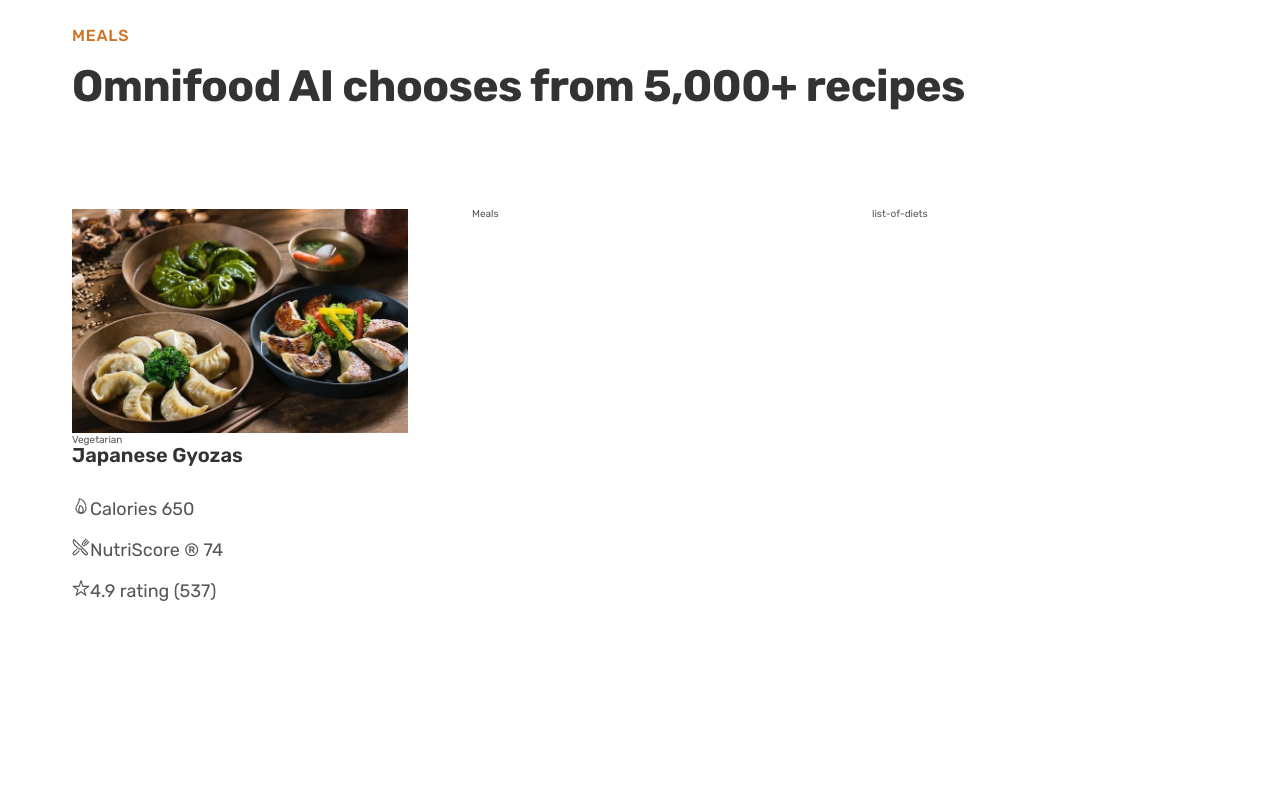
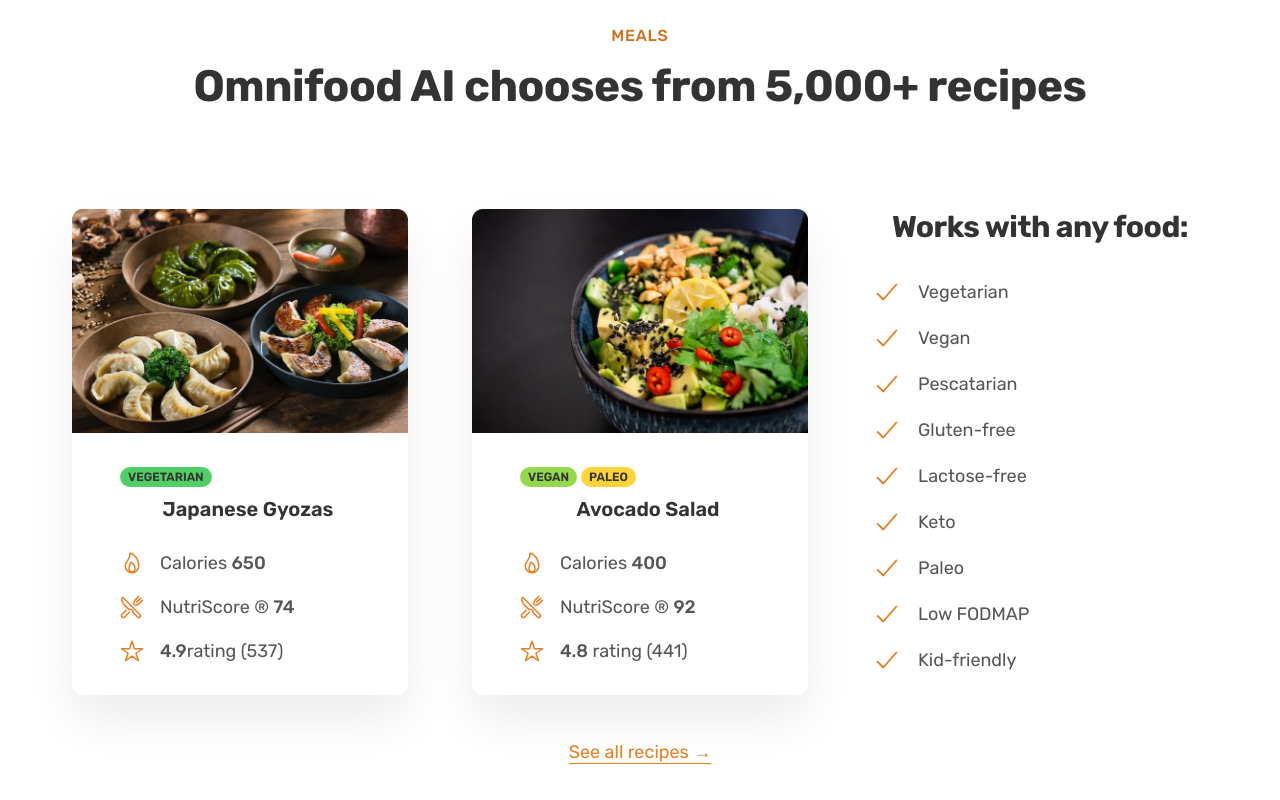
Before and after one commit to Ravikumar7210/landing_pages, a plain HTML site: page omnifood_landingpage/index.html in a window 1280 px wide. Shown: the part 2601-3401 px from the top of the page. Drawn offline with nearby package versions, Linux system fonts and the light colour scheme.

Commit message:
meals sextion completed and added

```diff
--- a/omnifood_landingpage/index.html
+++ b/omnifood_landingpage/index.html
@@ -194,39 +194,147 @@
             />
           </div>
         </div>
-        <section class="section-meals">
+        <section class="section-meals center-text">
           <div class="container">
             <span class="subheading">meals</span>
             <h2 class="heading-secondary">
               Omnifood AI chooses from 5,000+ recipes
             </h2>
           </div>
-          <div class="container grid grid--3-cols">
+          <div class="container grid grid--3-cols margin-bootom-md">
             <div class="meal">
               <img
                 class="meal-img"
                 src="/landing_pages/omnifood_landingpage/content/img/meals/meal-1.jpg"
                 alt="meal-1-image"
               />
-              <span class="tag">Vegetarian</span>
-              <p class="meal-title">Japanese Gyozas</p>
-              <ul class="meals-attributes">
-                <li class="meal-attribute">
-                  <ion-icon name="flame-outline"></ion-icon
-                  ><span>Calories 650</span>
+              <div class="meal-content">
+                <div class="meal-tags">
+                  <span class="tag tag-vegetarian">Vegetarian</span>
+                </div>
+                <p class="meal-title">Japanese Gyozas</p>
+                <ul class="meals-attributes">
+                  <li class="meal-attribute">
+                    <ion-icon class="meal-icon" name="flame-outline"></ion-icon
+                    ><span>Calories <strong>650</strong> </span>
+                  </li>
+                  <li class="meal-attribute">
+                    <ion-icon
+                      class="meal-icon"
+                      name="restaurant-outline"
+                    ></ion-icon
+                    ><span>NutriScore &reg; <strong>74</strong> </span>
+                  </li>
+                  <li class="meal-attribute">
+                    <ion-icon class="meal-icon" name="star-outline"></ion-icon
+                    ><span> <strong>4.9</strong>rating (537)</span>
+                  </li>
+                </ul>
+              </div>
+            </div>
+
+            <div class="meal">
+              <img
+                class="meal-img"
+                src="/landing_pages/omnifood_landingpage/content/img/meals/meal-2.jpg"
+                alt="meal-1-image"
+              />
+              <div class="meal-content">
+                <div class="meal-tags">
+                  <span class="tag tag--vegan">Vegan</span>
+                  <span class="tag tag--paleo">Paleo</span>
+                </div>
+                <p class="meal-title">Avocado Salad</p>
+                <ul class="meals-attributes">
+                  <li class="meal-attribute">
+                    <ion-icon class="meal-icon" name="flame-outline"></ion-icon
+                    ><span>Calories <strong>400</strong> </span>
+                  </li>
+                  <li class="meal-attribute">
+                    <ion-icon
+                      class="meal-icon"
+                      name="restaurant-outline"
+                    ></ion-icon
+                    ><span>NutriScore &reg; <strong>92</strong> </span>
+                  </li>
+                  <li class="meal-attribute">
+                    <ion-icon class="meal-icon" name="star-outline"></ion-icon
+                    ><span> <strong>4.8</strong> rating (441)</span>
+                  </li>
+                </ul>
+              </div>
+            </div>
+            <div class="diets">
+              <h3 class="heading-tertiary">Works with any food:</h3>
+              <ul class="list">
+                <li class="list-item">
+                  <ion-icon
+                    class="list-icon"
+                    name="checkmark-outline"
+                  ></ion-icon>
+                  <span>Vegetarian</span>
                 </li>
-                <li class="meal-attribute">
-                  <ion-icon name="restaurant-outline"></ion-icon
-                  ><span>NutriScore &reg; 74</span>
+                <li class="list-item">
+                  <ion-icon
+                    class="list-icon"
+                    name="checkmark-outline"
+                  ></ion-icon>
+                  <span>Vegan</span>
                 </li>
-                <li class="meal-attribute">
-                  <ion-icon name="star-outline"></ion-icon
-                  ><span>4.9 rating (537)</span>
+                <li class="list-item">
+                  <ion-icon
+                    class="list-icon"
+                    name="checkmark-outline"
+                  ></ion-icon>
+                  <span>Pescatarian</span>
+                </li>
+                <li class="list-item">
+                  <ion-icon
+                    class="list-icon"
+                    name="checkmark-outline"
+                  ></ion-icon>
+                  <span>Gluten-free</span>
+                </li>
+                <li class="list-item">
+                  <ion-icon
+                    class="list-icon"
+                    name="checkmark-outline"
+                  ></ion-icon>
+                  <span>Lactose-free</span>
+                </li>
+                <li class="list-item">
+                  <ion-icon
+                    class="list-icon"
+                    name="checkmark-outline"
+                  ></ion-icon>
+                  <span>Keto</span>
+                </li>
+                <li class="list-item">
+                  <ion-icon
+                    class="list-icon"
+                    name="checkmark-outline"
+                  ></ion-icon>
+                  <span>Paleo</span>
+                </li>
+                <li class="list-item">
+                  <ion-icon
+                    class="list-icon"
+                    name="checkmark-outline"
+                  ></ion-icon>
+                  <span>Low FODMAP</span>
+                </li>
+                <li class="list-item">
+                  <ion-icon
+                    class="list-icon"
+                    name="checkmark-outline"
+                  ></ion-icon>
+                  <span>Kid-friendly</span>
                 </li>
               </ul>
             </div>
-            <div class="meals">Meals</div>
-            <div class="list">list-of-diets</div>
+          </div>
+          <div class="container all-recipes">
+            <a href="#" class="link">See all recipes &rarr;</a>
           </div>
         </section>
 
--- a/omnifood_landingpage/style.css
+++ b/omnifood_landingpage/style.css
@@ -163,11 +163,39 @@ html {
 
 .btn-outline:hover,
 .btn-outline:active {
+  display: inline-block;
+  padding-bottom: 2px;
   background-color: #fdf2e9;
   box-shadow: inset 0 0 0 3px #fff;
 }
 .margin-right-sm {
   margin-right: 1.6rem !important;
+}
+.margin-bootom-md {
+  margin-bottom: 4.8rem !important;
+}
+
+strong {
+  font-weight: 500;
+}
+
+.link:link,
+.link:visited {
+  display: inline-block;
+  text-decoration: none;
+  color: #e67e22;
+  border-bottom: 1px solid currentColor;
+  transition: all 0.3s;
+  padding-bottom: 2px;
+}
+
+.link:active,
+.link:hover {
+  color: #cf711f;
+  border-bottom: 1px solid transparent;
+}
+.center-text {
+  text-align: center;
 }
 /**********************************/
 /* HEADER */
@@ -330,7 +358,7 @@ html {
   z-index: -1;
 }
 /**********************************/
-/* how it works section*/
+/* featured in section */
 /**********************************/
 .section-fetured {
   padding: 4.8rem 0;
@@ -359,6 +387,19 @@ html {
 .section-meals {
   padding: 9.6rem 0;
 }
+.meal {
+  box-shadow: 0 2.4rem 4.8rem rgba(0, 0, 0, 0.075);
+  border-radius: 11px;
+  overflow: hidden;
+  transition: all 0.3s;
+}
+.meal:hover {
+  transform: translateY(-1.2rem);
+  box-shadow: 0 3.2rem 6.4rem rgba(0, 0, 0, 0.06);
+}
+.meal-content {
+  padding: 3.2rem 3.2rem 3.2rem 4.8rem;
+}
 .meal-title {
   font-size: 2rem;
   color: #333333;
@@ -373,7 +414,64 @@ html {
 }
 .meal-attribute {
   font-size: 1.8rem;
+  display: flex;
+  align-items: center;
+  gap: 1.6rem;
 }
 .meal-img {
   width: 100%;
 }
+.meal-icon {
+  width: 2.4rem;
+  height: 2.4rem;
+  color: #e67e22;
+}
+.meal-tags {
+  margin-bottom: 1.2rem;
+  display: flex;
+  gap: 0.4rem;
+}
+
+.tag {
+  display: inline-block;
+  padding: 0.4rem 0.8rem;
+  font-size: 1.2rem;
+  text-transform: uppercase;
+  background-color: #51cf66;
+  color: #333;
+  border-radius: 100px;
+  font-weight: 600;
+}
+.tag--vegetarian {
+  background-color: #51cf66;
+}
+.tag--vegan {
+  background-color: #94d84d;
+}
+.tag--paleo {
+  background-color: #ffd43b;
+}
+.list {
+  list-style: none;
+  display: flex;
+  flex-direction: column;
+  gap: 1.6rem;
+}
+
+.list-icon {
+  width: 3rem;
+  height: 3rem;
+  color: #e67e22;
+}
+
+.list-item {
+  font-size: 1.8rem;
+  display: flex;
+  align-items: center;
+  gap: 1.6rem;
+}
+
+.all-recipes {
+  text-align: center;
+  font-size: 1.8rem;
+}
```
